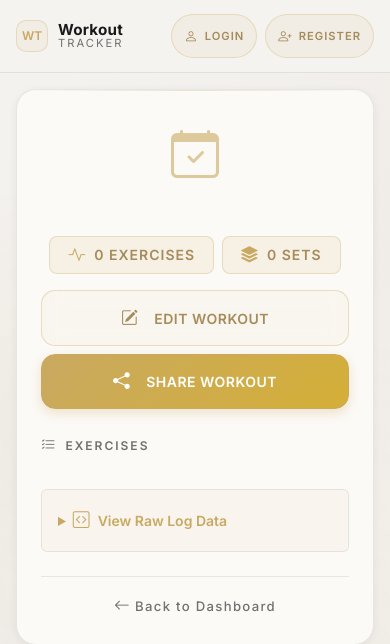
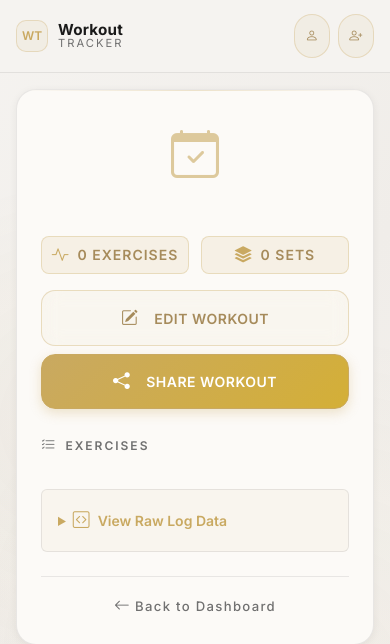
Before and after one commit to Harsh-0024/workout_logger_, a Python web app: template templates/workout_detail.html in a window 390 px wide. Shown: the top 644 px of the page. Run offline with Jinja, Linux system fonts and the light colour scheme; the template is opened without the code that fills it, so the values that code supplies are empty.

Commit message:
fix(ui,stats,workouts): mobile header wrap, decode titles, badge sizing
Fix mobile header clipping by wrapping actions; include date in “Plan Ready” header; HTML-unescape recent workout titles and remove leading dashes; normalize result badge widths; fix mobile stats filters (add 48d MA); equalize stat card heights; simplify progress chart Y-axis; make mobile charts more square.

```diff
--- a/parsers/workout.py
+++ b/parsers/workout.py
@@ -2,6 +2,7 @@
 Workout text parser for converting raw workout text into structured data.
 """
 import re
+import html
 from datetime import datetime
 from typing import Optional, Dict, List, Tuple
 
@@ -358,7 +359,10 @@ def workout_parser(workout_day_received: str, bodyweight: Optional[float] = None
     workout_name = title_line
     if len(date_nums) >= 2:
         parts = title_line.split(' ', 1)
-        if len(parts) > 1: workout_name = parts[1].strip()
+        if len(parts) > 1:
+            workout_name = parts[1].strip()
+    workout_name = html.unescape(workout_name)
+    workout_name = workout_name.lstrip('-–—').strip()
 
     workout_day = {"date": date_obj, "workout_name": workout_name, "exercises": []}
 
--- a/services/retrieve.py
+++ b/services/retrieve.py
@@ -99,13 +99,13 @@ def generate_retrieve_output(db_session, user, category, day_id):
 
     ist_offset = timedelta(hours=5, minutes=30)
     today_str = (datetime.utcnow() + ist_offset).strftime("%d/%m")
-    header_line = f"{today_str} {day_key}"
+    header_line = f"{today_str} - {day_key}"
     if str(category).strip().lower() == "session":
         titles = all_plans.get("session_titles") if isinstance(all_plans, dict) else None
         if isinstance(titles, dict):
             session_title = titles.get(str(day_id))
             if session_title:
-                header_line = f"Session {day_id} - {session_title}"
+                header_line = f"{today_str} - Session {day_id} - {session_title}"
     output_lines = [header_line, ""]
 
     try:
--- a/templates/base.html
+++ b/templates/base.html
@@ -1615,6 +1615,8 @@
                 justify-content: space-between;
                 gap: 12px;
                 padding: 14px 0;
+                flex-wrap: wrap;
+                row-gap: 8px;
             }
 
             .mobile-brand {
@@ -1661,21 +1663,30 @@
                 display: flex;
                 align-items: center;
                 gap: 8px;
+                flex-wrap: wrap;
+                justify-content: flex-end;
+                row-gap: 6px;
             }
 
             .mobile-header-btn {
                 display: inline-flex;
                 align-items: center;
                 gap: 6px;
-                padding: 6px 12px;
-                font-size: 0.7rem;
+                padding: 6px 10px;
+                font-size: 0.68rem;
                 font-weight: 600;
                 text-transform: uppercase;
-                letter-spacing: 1px;
+                letter-spacing: 0.8px;
                 background: rgba(212, 175, 55, 0.08);
                 border: 1px solid rgba(212, 175, 55, 0.25);
                 color: var(--gold-primary);
                 border-radius: 999px;
+            }
+
+            @media (max-width: 420px) {
+                .mobile-header-btn span {
+                    display: none;
+                }
             }
 
             .mobile-header-btn i {
--- a/templates/workout_detail.html
+++ b/templates/workout_detail.html
@@ -11,7 +11,7 @@
                 <p class="text-muted mb-0" style="font-size: clamp(0.875rem, 3vw, var(--fs-lg));">{{ date }}</p>
             </div>
 
-            <div class="d-flex justify-content-center flex-wrap gap-2 mb-3 mb-md-4">
+            <div class="workout-result-stats mb-3 mb-md-4">
                 <div class="badge bg-dark d-inline-flex align-items-center" style="font-size: var(--fs-sm); padding: 10px 18px; border: 1px solid var(--border-subtle);">
                     <i class="bi bi-activity me-2 text-gold"></i>{{ exercise_count or 0 }} Exercises
                 </div>
@@ -36,6 +36,20 @@
                 </button>
             </div>
             <style>
+                .workout-result-stats {
+                    display: grid;
+                    grid-template-columns: repeat(2, minmax(0, 1fr));
+                    gap: 12px;
+                    max-width: 520px;
+                    margin-left: auto;
+                    margin-right: auto;
+                }
+
+                .workout-result-stats .badge {
+                    width: 100%;
+                    justify-content: center;
+                }
+
                 @media (max-width: 576px) {
                     .workout-action-buttons {
                         flex-direction: row;
```
Also changed, not shown: templates/stats.html (+32 -6 lines), workout_tracker/routes/workouts.py (+9 -3 lines).
